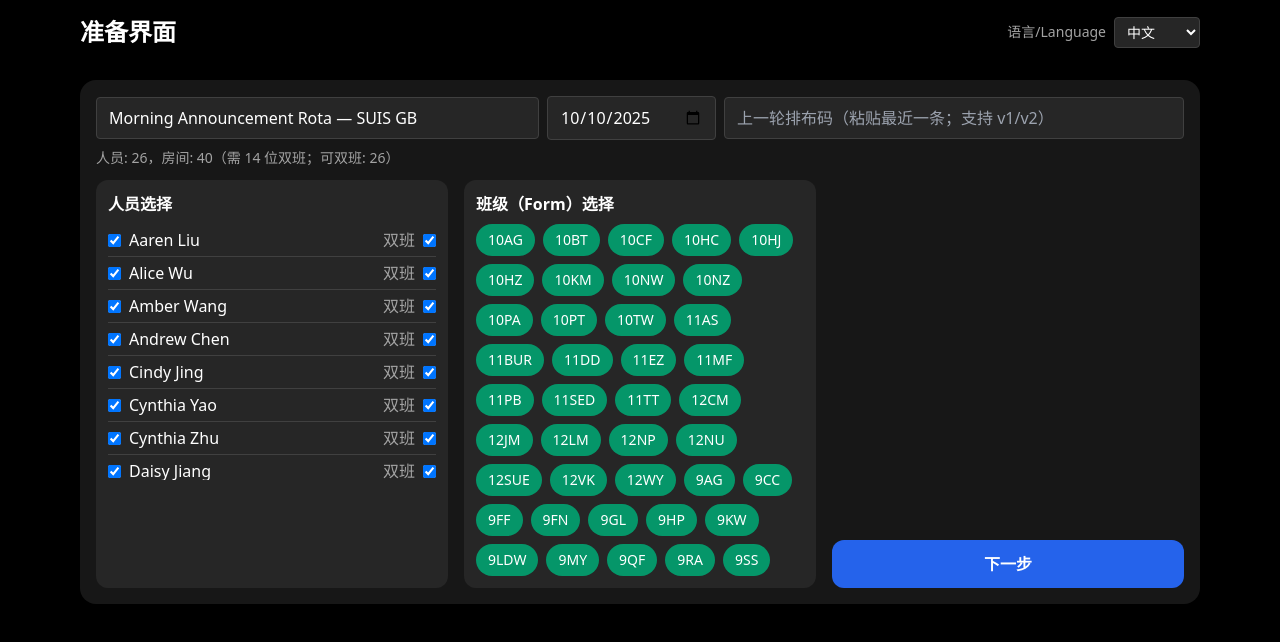
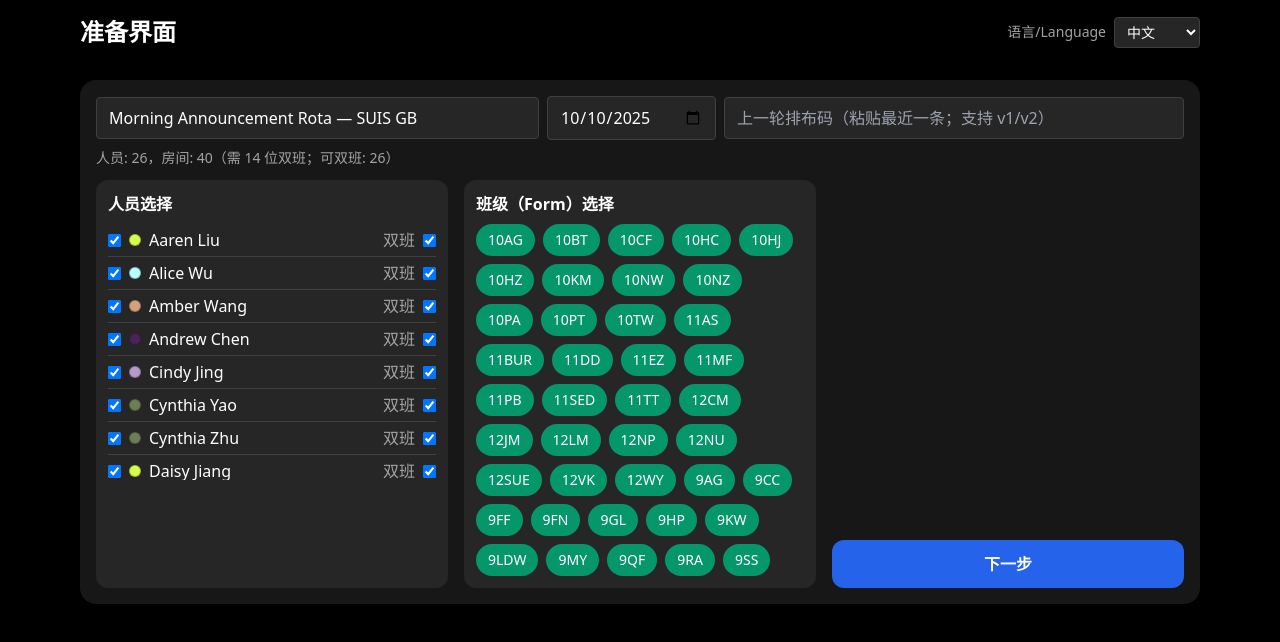
Before and after one commit to truthadmire/Gubei-Prefect-toolkit, a React (Vite) app: page / in a window 1280 px wide. Shown: the top 642 px of the page. Built offline with nearby package versions, Linux system fonts and the light colour scheme.

Commit message:
Update App.tsx

```diff
--- a/src/App.tsx
+++ b/src/App.tsx
@@ -9,20 +9,20 @@ type Person = {
   name: string;
   dept?: string;
   active: boolean;
-  canDouble: boolean; //  是否允许 double duty
+  canDouble: boolean;
   assignedCount: number;
   lastRooms?: string[];
   lastPairKey?: string;
 };
 type Room = {
-  id: string;      // e.g. N102
-  form?: string;   // e.g. 9AG
+  id: string;
+  form?: string;
   building: string;
   number: number;
   floor: number;
   enabled: boolean;
 };
-type Slot = { id: string; rooms: string[] }; // 单间 or 成对房间（双班）
+type Slot = { id: string; rooms: string[] };
 type Assignment = { person: string; rooms: string[] };
 type RosterJson = {
   people: { name: string; dept?: string }[];
@@ -60,7 +60,8 @@ const I18N: Record<Lang, any> = {
     colNameDept: "姓名 + 部门",
     languageLabel: "语言/Language",
     ddLabel: "双班",
-    ddTooFew: (need: number, have: number) => `可双班人员不足：需要 ${need} 位，当前 ${have} 位。请勾选更多“双班”或减少房间数。`,
+    ddTooFew: (need: number, have: number) =>
+      `可双班人员不足：需要 ${need} 位，当前 ${have} 位。请勾选更多“双班”或减少房间数。`,
   },
   en: {
     setup: "Setup",
@@ -88,9 +89,57 @@ const I18N: Record<Lang, any> = {
     colNameDept: "Name + Department",
     languageLabel: "语言/Language",
     ddLabel: "Double",
-    ddTooFew: (need: number, have: number) => `Not enough double-duty people: need ${need}, have ${have}. Enable more "Double" or reduce rooms.`,
+    ddTooFew: (need: number, have: number) =>
+      `Not enough double-duty people: need ${need}, have ${have}. Enable more "Double" or reduce rooms.`,
   },
 };
+
+/** =========================
+ *   Dept color (from Key)
+ *  ========================= */
+type DeptStyle = { bg: string; fg: string; border?: string };
+
+function normalizeDept(raw?: string): string {
+  if (!raw) return "";
+  const s = raw.trim();
+  const lower = s.toLowerCase();
+
+  if (lower === "visual art") return "Art";
+  if (lower === "art") return "Art";
+  if (lower === "theater") return "Theatre";
+
+  if (lower === "red hc" || lower === "red house captain") return "Red House Captain";
+  if (lower === "green hc" || lower === "green house captain") return "Green House Captain";
+  if (lower === "blue hc" || lower === "blue house captain") return "Blue House Captain";
+  if (lower === "yellow hc" || lower === "yellow house captain") return "Yellow House Captain";
+
+  return s;
+}
+
+// 颜色按你给的 Key（近似 hex）
+const DEPT_STYLE: Record<string, DeptStyle> = {
+  Charity: { bg: "#D6A07E", fg: "#000000" },
+  Art: { bg: "#79C3E8", fg: "#000000" },
+  Community: { bg: "#D6FF4A", fg: "#000000" },
+  Academia: { bg: "#B59ACB", fg: "#000000" },
+  Media: { bg: "#4B235A", fg: "#FFFFFF" },
+  Sports: { bg: "#E59B1E", fg: "#000000" },
+  Music: { bg: "#FFFFFF", fg: "#000000", border: "#BDBDBD" },
+  Theatre: { bg: "#B9FFFF", fg: "#000000" },
+
+  "Red House Captain": { bg: "#D63A2E", fg: "#000000" },
+  "Green House Captain": { bg: "#6B7E55", fg: "#000000" },
+  "Blue House Captain": { bg: "#93A1AB", fg: "#000000" },
+  "Yellow House Captain": { bg: "#FFF06A", fg: "#000000" },
+
+  "no need": { bg: "#BDBDBD", fg: "#000000" },
+};
+
+function deptStyleOf(raw?: string): DeptStyle {
+  const dept = normalizeDept(raw);
+  if (!dept) return { bg: "#FFFFFF", fg: "#000000" };
+  return DEPT_STYLE[dept] || { bg: "#FFFFFF", fg: "#000000" };
+}
 
 /** =========================
  *        Utils
@@ -107,7 +156,6 @@ function parseRoomId(raw: string): { building: string; number: number; floor: nu
 }
 const pairKey = (a: string, b: string) => [a, b].sort().join("+");
 
-// 伪随机（用于无排布码时的“打乱 + 微抖动”）
 function makeRNG(seed: number) {
   let s = seed >>> 0;
   return () => {
@@ -155,8 +203,6 @@ function crc32(str: string) {
   }
   return (~c) >>> 0;
 }
-
-// v2: no compression
 async function packRotaCodeV2(payload: any) {
   const json = JSON.stringify(payload);
   const b64 = toBase64URL(new TextEncoder().encode(json));
@@ -174,7 +220,6 @@ async function unpackRotaCodeV2(code: string) {
   const u8 = fromBase64URL(b64);
   return JSON.parse(new TextDecoder().decode(u8));
 }
-// v1 compatibility (compressed or not)
 async function unpackRotaCodeCompat(code: string) {
   if (code.startsWith("ROTAv2.")) return unpackRotaCodeV2(code);
   if (!code.startsWith("ROTAv1.")) throw new Error("Unknown code");
@@ -211,7 +256,7 @@ async function loadRoster(): Promise<{ people: Person[]; rooms: Room[] }> {
     name: p.name,
     dept: p.dept,
     active: true,
-    canDouble: true, //  默认允许 double duty
+    canDouble: true,
     assignedCount: 0,
   }));
 
@@ -234,8 +279,6 @@ async function loadRoster(): Promise<{ people: Person[]; rooms: Room[] }> {
 /** =========================
  *        Matching
  *  ========================= */
-
-// 硬性限制：Hepburn He 不可去 12 开头的 form
 const FORBID_NAME = "Hepburn He";
 
 function makeCost(
@@ -245,28 +288,24 @@ function makeCost(
   randJitter: (() => number) | null,
   forbidRoomIds: Set<string>
 ): number {
-  // A) Double-duty 约束：双房间槽仅限 canDouble
   if (slot.rooms.length === 2 && !p.canDouble) return 1e9;
 
-  // B) Hepburn He 不可去 12 年级
   if (p.name === FORBID_NAME) {
     for (const rid of slot.rooms) if (forbidRoomIds.has(rid)) return 1e9;
   }
 
-  // C) 避免重复（上一轮同房间/同对）
   const last = new Set(p.lastRooms || []);
   if (strong) {
     for (const r of slot.rooms) if (last.has(r)) return 1e6;
     if (slot.rooms.length === 2 && p.lastPairKey === pairKey(slot.rooms[0], slot.rooms[1])) return 1e6;
   }
 
-  // D) 软代价：略微惩罚最近去过 & 已分配次数
   let c = 0;
   for (const r of slot.rooms) if (last.has(r)) c += 100;
   if (slot.rooms.length === 2 && p.lastPairKey === pairKey(slot.rooms[0], slot.rooms[1])) c += 200;
   c += p.assignedCount * 5;
 
-  if (randJitter) c += Math.floor(randJitter() * 2); // 0/1 抖动
+  if (randJitter) c += Math.floor(randJitter() * 2);
   return c;
 }
 
@@ -351,7 +390,7 @@ function generateAssignment(
   const people = shufflePeople && randJitter ? shuffle(peopleRaw.slice(), randJitter) : peopleRaw.slice();
 
   const R = enabledRooms.length, P = people.length;
-  const D = Math.max(0, R - P); // 需要的双班人数 = 需要的成对槽数
+  const D = Math.max(0, R - P);
 
   const used = new Set<string>();
   const pairs1 = greedyAdjacentPairs(enabledRooms, D, used);
@@ -361,26 +400,22 @@ function generateAssignment(
     pairs = pairs.concat(extra);
   }
 
-  // 单间槽 = 未被成对占用的房间
   const singles: Slot[] = enabledRooms.filter((r) => !used.has(r.id)).map((r) => ({ id: r.id, rooms: [r.id] }));
-  const slots: Slot[] = [...pairs, ...singles]; // 槽数应当等于 P
+  const slots: Slot[] = [...pairs, ...singles];
 
   const base = hungarianAssign(people, slots, randJitter, forbidRoomIds);
 
-  // 正常情况下，此处不应再有遗漏；兜底亦遵守 canDouble + Hepburn 限制
   const assignedRooms = new Set(base.flatMap((a) => a.rooms));
   const still = enabledRooms.filter((r) => !assignedRooms.has(r.id));
   if (still.length) {
     const usedBy: Map<string, number> = new Map();
     for (const a of base) usedBy.set(a.person, (usedBy.get(a.person) || 0) + a.rooms.length);
     const pool = people.slice().sort((a, b) => (usedBy.get(a.name) || 0) - (usedBy.get(b.name) || 0));
-
     let pi = 0;
     for (const r of still) {
       let chosen: Person | null = null;
       for (let k = 0; k < pool.length; k++) {
         const cand = pool[(pi + k) % pool.length];
-        // Hepburn 12 年级禁配
         if (cand.name === FORBID_NAME && forbidRoomIds.has(r.id)) continue;
         const cur = usedBy.get(cand.name) || 0;
         if (cur === 0 || (cur >= 1 && cand.canDouble)) {
@@ -402,12 +437,10 @@ function generateAssignment(
  *        Component
  *  ========================= */
 export default function App() {
-  // language
   const [lang, setLang] = useState<Lang>(() => (localStorage.getItem("lang") as Lang) || "zh");
   const L = I18N[lang];
   useEffect(() => { localStorage.setItem("lang", lang); }, [lang]);
 
-  // device detection（iPad 归“电脑”）
   const [isMobile, setIsMobile] = useState(false);
   useEffect(() => {
     const ua = navigator.userAgent || "";
@@ -417,12 +450,10 @@ export default function App() {
     setIsMobile(!isiPad && (isAndroidPhone || isiPhoneOriPod));
   }, []);
 
-  // data
   const [loaded, setLoaded] = useState(false);
   const [people, setPeople] = useState<Person[]>([]);
   const [rooms, setRooms] = useState<Room[]>([]);
 
-  // wizard
   const [step, setStep] = useState<1 | 2>(1);
   const [title, setTitle] = useState("Morning Announcement Rota — SUIS GB");
   const [dateStr, setDateStr] = useState(() => new Date().toISOString().slice(0, 10));
@@ -431,7 +462,6 @@ export default function App() {
   const [assignments, setAssignments] = useState<Assignment[]>([]);
   const boardRef = useRef<HTMLDivElement>(null);
 
-  // RotaCode + Toast
   const [generatedCode, setGeneratedCode] = useState("");
   const [toast, setToast] = useState<{ id: number; text: string } | null>(null);
   const showToast = (text: string, ms = 2000) => {
@@ -440,7 +470,6 @@ export default function App() {
     setTimeout(() => setToast((t) => (t && t.id === id ? null : t)), ms);
   };
 
-  // load roster
   useEffect(() => {
     loadRoster()
       .then(({ people, rooms }) => {
@@ -456,7 +485,6 @@ export default function App() {
       });
   }, []);
 
-  // import last rota
   useEffect(() => {
     if (!rotaCodeIn.trim() || !people.length) return;
     (async () => {
@@ -480,7 +508,6 @@ export default function App() {
     // eslint-disable-next-line react-hooks/exhaustive-deps
   }, [rotaCodeIn, people.length, lang]);
 
-  // helpers
   const filteredRooms = useMemo(() => {
     return rooms.map((r) => ({ ...r, enabled: r.form ? allowedForms.has(r.form) : true }));
   }, [rooms, allowedForms]);
@@ -494,7 +521,6 @@ export default function App() {
     return L.status(activeCount, roomCount, needPairs, canDouble);
   }, [people, filteredRooms, lang]);
 
-  // === 计算“禁止分配”的房间集合（所有 form 以 12 开头）===
   const forbidRoomIds = useMemo(() => {
     const set = new Set<string>();
     for (const r of rooms) if (r.form && /^12/.test(r.form)) set.add(r.id);
@@ -516,13 +542,11 @@ export default function App() {
   }
 
   function doGenerate() {
-    // 是否存在“上一轮数据”
     const hasHistory = people.some((p) => (p.lastRooms?.length || 0) > 0 || p.lastPairKey);
     const seed = randomSeed();
     const rng = makeRNG(seed);
     const randJitter = hasHistory ? null : rng;
 
-    // 可行性检查：可双班人数是否足够
     const active = people.filter((p) => p.active);
     const canDouble = active.filter((p) => p.canDouble).length;
     const R = filteredRooms.filter((r) => r.enabled).length;
@@ -530,14 +554,13 @@ export default function App() {
     const need = Math.max(0, R - P);
     if (need > canDouble) {
       showToast(L.ddTooFew(need, canDouble));
-      return; // ❌ 阻止生成
+      return;
     }
 
     const A = generateAssignment(people, filteredRooms, randJitter, !hasHistory, forbidRoomIds);
     setAssignments(A);
     setStep(2);
 
-    // 生成 v2 排布码并复制
     const payload = { date: dateStr, assignments: A };
     packRotaCodeV2(payload).then((code) => {
       setGeneratedCode(code);
@@ -548,7 +571,6 @@ export default function App() {
     });
   }
 
-  // 导出 JPG（下载）
   async function exportJPG() {
     if (!boardRef.current) return;
     const { toJpeg } = await import("html-to-image");
@@ -563,7 +585,6 @@ export default function App() {
     link.click();
   }
 
-  // 复制 JPG 到剪贴板
   async function copyJPGToClipboard() {
     if (!boardRef.current) return;
     const canWrite =
@@ -582,10 +603,8 @@ export default function App() {
         backgroundColor: "#ffffff",
       });
       const res = await fetch(dataUrl);
-      const blob = await res.blob(); // image/jpeg
-      await (navigator as any).clipboard.write([
-        new (window as any).ClipboardItem({ "image/jpeg": blob }),
-      ]);
+      const blob = await res.blob();
+      await (navigator as any).clipboard.write([new (window as any).ClipboardItem({ "image/jpeg": blob })]);
       showToast(L.copyJPGOk);
     } catch (e) {
       console.warn(e);
@@ -602,7 +621,6 @@ export default function App() {
     }
   }
 
-  // grade parse for sorting 9→12
   const gradeOf = (form?: string) => {
     if (!form) return 999;
     const m = form.match(/^(\d{1,2})/);
@@ -618,10 +636,9 @@ export default function App() {
 
   const allForms = Array.from(new Set(rooms.map((r) => r.form || ""))).filter(Boolean).sort();
 
-  // ======== 根据 isMobile 自适配样式 ========
   const isM = isMobile;
   const shellPad = isM ? "p-2" : "p-4";
-  const wrapW   = isM ? "max-w-full" : "max-w-6xl";
+  const wrapW = isM ? "max-w-full" : "max-w-6xl";
   const cardPad = isM ? "p-3" : "p-4";
   const headerText = isM ? "text-xl" : "text-2xl";
   const listHeight = isM ? "h-[38vh]" : "h-64";
@@ -631,7 +648,6 @@ export default function App() {
 
   return (
     <div className="min-h-screen bg-black text-white">
-      {/* Toast */}
       {toast && (
         <div className="fixed top-4 right-4 z-50">
           <div className="bg-white text-black rounded-xl shadow px-4 py-2">{toast.text}</div>
@@ -639,10 +655,9 @@ export default function App() {
       )}
 
       <div className={`${wrapW} mx-auto ${shellPad}`}>
-        <div className={`flex items-center justify-between`}>
+        <div className="flex items-center justify-between">
           <div className={`${headerText} font-bold`}>{step === 1 ? I18N[lang].setup : I18N[lang].result}</div>
 
-          {/* 语言切换（准备界面） */}
           {step === 1 && (
             <div className="flex items-center gap-2">
               <span className="text-sm text-neutral-400">{I18N[lang].languageLabel}</span>
@@ -659,11 +674,9 @@ export default function App() {
         </div>
       </div>
 
-      {/* STEP 1 */}
       {step === 1 && (
         <div className={`${wrapW} mx-auto ${shellPad}`}>
           <div className={`bg-neutral-900 rounded-2xl ${cardPad}`}>
-            {/* 标题 + 日期 + 排布码输入 */}
             <div className="flex flex-col gap-2 md:flex-row md:items-center">
               <input
                 className={`flex-1 rounded px-3 py-2 bg-neutral-800 border border-neutral-700 ${isM ? "text-sm" : ""}`}
@@ -687,36 +700,42 @@ export default function App() {
               />
             </div>
 
-            {/* 状态条 */}
             <div className="mt-2 text-sm text-neutral-400">{statusText}</div>
 
-            {/* 人员选择 & Form 选择 */}
             <div className={`mt-3 grid grid-cols-1 ${isM ? "gap-3" : "md:grid-cols-3 gap-4"}`}>
-              {/* 人员（带“启用 + 双班”两个开关） */}
               <div className="bg-neutral-800 rounded-xl p-3">
                 <div className="font-semibold mb-2">{I18N[lang].peopleSel}</div>
                 <div className={`${listHeight} overflow-auto divide-y divide-neutral-700 ${isM ? "text-sm" : ""}`}>
-                  {people.slice().sort((a, b) => a.name.localeCompare(b.name)).map((p) => (
+                  {people.slice().sort((a, b) => a.name.localeCompare(b.name)).map((p) => {
+                    const st = deptStyleOf(p.dept);
+                    const dName = normalizeDept(p.dept);
+                    return (
                       <div key={p.id} className="flex items-center justify-between py-1">
                         <label className="flex items-center gap-2">
                           <input type="checkbox" checked={p.active} onChange={() => togglePerson(p.id)} />
+                          <span
+                            title={dName || ""}
+                            style={{
+                              width: 12,
+                              height: 12,
+                              borderRadius: 999,
+                              background: st.bg,
+                              border: `1px solid ${st.border || "rgba(0,0,0,0.25)"}`,
+                              display: "inline-block",
+                            }}
+                          />
                           <span>{p.name}</span>
                         </label>
                         <label className="flex items-center gap-2">
                           <span className="text-neutral-400">{I18N[lang].ddLabel}</span>
-                        <input
-                          type="checkbox"
-                          checked={p.canDouble}
-                          onChange={() => toggleDouble(p.id)}
-                          title={I18N[lang].ddLabel}
-                        />
+                          <input type="checkbox" checked={p.canDouble} onChange={() => toggleDouble(p.id)} />
                         </label>
                       </div>
-                  ))}
+                    );
+                  })}
                 </div>
               </div>
 
-              {/* Form 选择 */}
               <div className="bg-neutral-800 rounded-xl p-3">
                 <div className="font-semibold mb-2">{I18N[lang].formSel}</div>
                 <div className="flex flex-wrap gap-2">
@@ -732,8 +751,7 @@ export default function App() {
                 </div>
               </div>
 
-              {/* 下一步 */}
-              <div className={`flex items-end`}>
+              <div className="flex items-end">
                 <button
                   onClick={doGenerate}
                   className={`w-full bg-blue-600 hover:bg-blue-700 rounded-xl ${isM ? "py-2 text-sm" : "py-3 font-semibold"}`}
@@ -746,10 +764,8 @@ export default function App() {
         </div>
       )}
 
-      {/* STEP 2 */}
       {step === 2 && (
         <div className={`${wrapW} mx-auto ${shellPad}`}>
-          {/* 排布码直接展示 */}
           <div className={`bg-neutral-900 rounded-2xl ${cardPad} mb-3`}>
             <div className="flex items-center justify-between">
               <div className="font-semibold">{I18N[lang].codeBoxTitle}</div>
@@ -765,12 +781,7 @@ export default function App() {
             />
           </div>
 
-          {/* 成品卡片 */}
-          <div
-            ref={boardRef}
-            className={`bg-white text-black rounded-2xl ${cardPad} ${tableText}`}
-          >
-            {/* 页眉 */}
+          <div ref={boardRef} className={`bg-white text-black rounded-2xl ${cardPad} ${tableText}`}>
             <div className={`flex items-start justify-between ${isM ? "gap-2" : ""}`}>
               <div className={`${isM ? "text-base" : "text-xl"} font-bold`}>{title}</div>
               <div className="text-right">
@@ -779,8 +790,7 @@ export default function App() {
               </div>
             </div>
 
-            {/* 表格 */}
-            <div className={`mt-3 overflow-x-auto`}>
+            <div className="mt-3 overflow-x-auto">
               <table className="w-full table-fixed border border-gray-300">
                 <thead className="bg-gray-100 sticky top-0 z-10">
                   <tr>
@@ -792,7 +802,6 @@ export default function App() {
                   {rooms
                     .filter((r) => filteredRooms.find((fr) => fr.id === r.id)?.enabled)
                     .sort((a, b) => {
-                      // 先 9→12 年级，再 building→floor→number
                       const ga = gradeOf(a.form), gb = gradeOf(b.form);
                       if (ga !== gb) return ga - gb;
                       if (a.building !== b.building) return a.building.localeCompare(b.building);
@@ -802,14 +811,35 @@ export default function App() {
                     .map((r) => {
                       const a = assignments.find((x) => x.rooms.includes(r.id));
                       const formRoom = r.form ? `${r.form} ${r.id}` : r.id;
-                      const person = a?.person ?? "";
-                      const dept = person ? (people.find((p) => p.name === person)?.dept ?? "") : "";
+
+                      const personName = a?.person ?? "";
+                      const rawDept = personName ? (people.find((p) => p.name === personName)?.dept ?? "") : "";
+                      const dept = normalizeDept(rawDept);
+                      const st = deptStyleOf(rawDept);
+
+                      // ✅ 右侧整格上色：没有人就不染色
+                      const cellStyle: React.CSSProperties = personName
+                        ? {
+                            background: st.bg,
+                            color: st.fg,
+                          }
+                        : {};
+
+                      // 让格子边框仍清晰
+                      const innerBorder = st.border || "rgba(0,0,0,0.12)";
+
                       return (
                         <tr key={r.id} className={`${isM ? "align-top" : ""}`}>
                           <td className={`${tdPad} border whitespace-nowrap`}>{formRoom}</td>
-                          <td className={`${tdPad} border break-words`}>
-                            <span className="font-semibold">{person}</span>
-                            {dept ? <span className="text-neutral-600"> {dept}</span> : null}
+                          <td
+                            className={`${tdPad} border break-words`}
+                            style={{
+                              ...cellStyle,
+                              borderColor: personName ? innerBorder : undefined,
+                            }}
+                          >
+                            <span style={{ fontWeight: 700 }}>{personName}</span>
+                            {dept ? <span style={{ opacity: 0.92, marginLeft: 8, fontWeight: 600 }}>{dept}</span> : null}
                           </td>
                         </tr>
                       );
@@ -819,7 +849,6 @@ export default function App() {
             </div>
           </div>
 
-          {/* 操作按钮 */}
           <div className={`mt-3 flex ${isM ? "flex-col" : "flex-row"} gap-3`}>
             <button onClick={() => setStep(1)} className={`rounded bg-neutral-700 hover:bg-neutral-600 ${isM ? "w-full py-2 text-sm" : "px-3 py-2"}`}>
               {I18N[lang].back}
```
Lines whose indentation alone changed are shown as unchanged.
